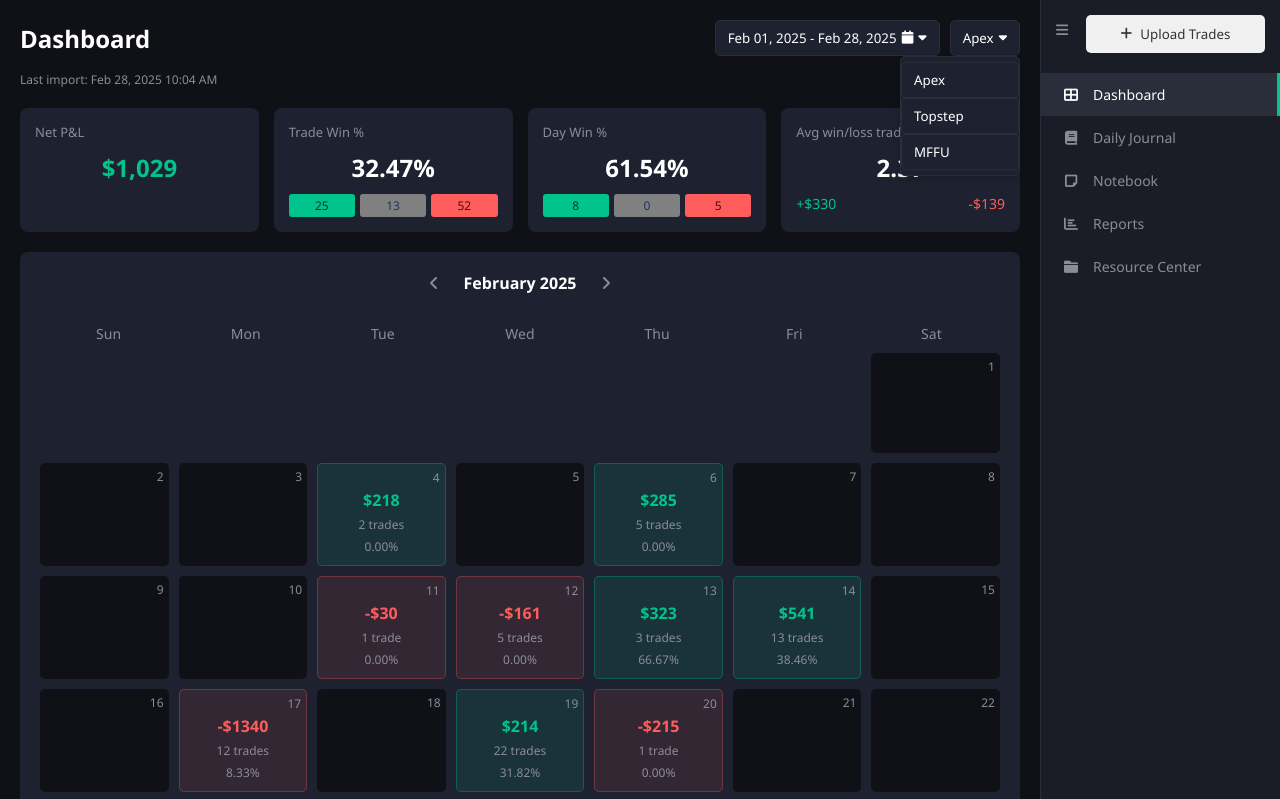
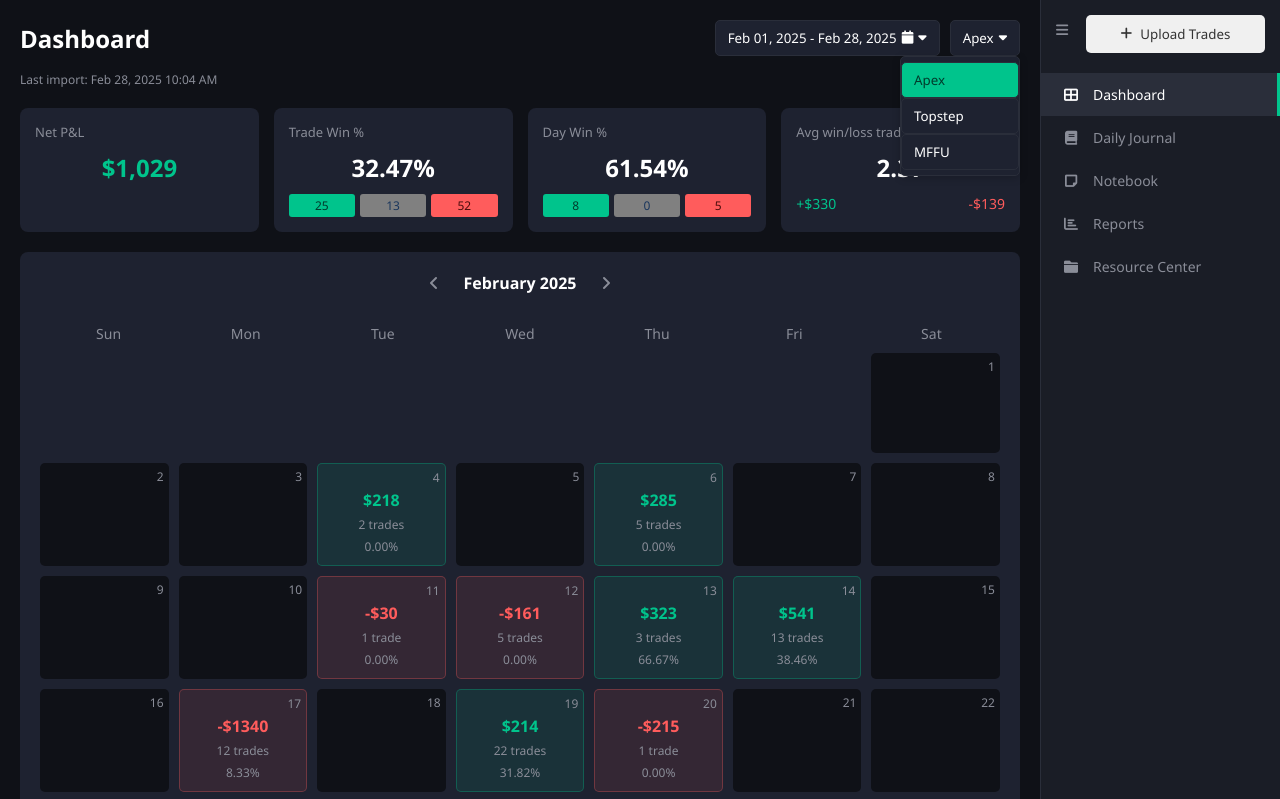
Before and after one commit to zpoettker/claude-testing, a plain HTML site: page index.html in a window 1280 px wide. Both pictures are taken after a click on the button "Apex". Shown: the top 799 px of the page. Drawn offline with nearby package versions, Linux system fonts and the light colour scheme.

Commit message:
made the dropdown stick

```diff
--- a/script.js
+++ b/script.js
@@ -517,6 +517,17 @@ function initEventListeners() {
         });
     });
 
+    // Set initial selected account
+    const defaultAccount = 'Apex';
+    accountToggle.childNodes[0].textContent = defaultAccount;
+    accountOptions.forEach(opt => {
+        if (opt.dataset.account === defaultAccount) {
+            opt.classList.add('selected');
+        } else {
+            opt.classList.remove('selected');
+        }
+    });
+
     document.addEventListener('click', function(event) {
         if (!accountSelector.contains(event.target)) {
             accountDropdown.style.display = 'none';
--- a/styles.css
+++ b/styles.css
@@ -728,6 +728,11 @@ td.loss {
     background-color: var(--hover-color);
 }
 
+.account-option.selected {
+    background-color: var(--profit-color);
+    color: #003b2c;
+}
+
 /* Responsive Adjustments */
 @media (max-width: 1200px) {
     .bottom-section {
```
Also changed, not shown: index.html (+1 -1 lines).
